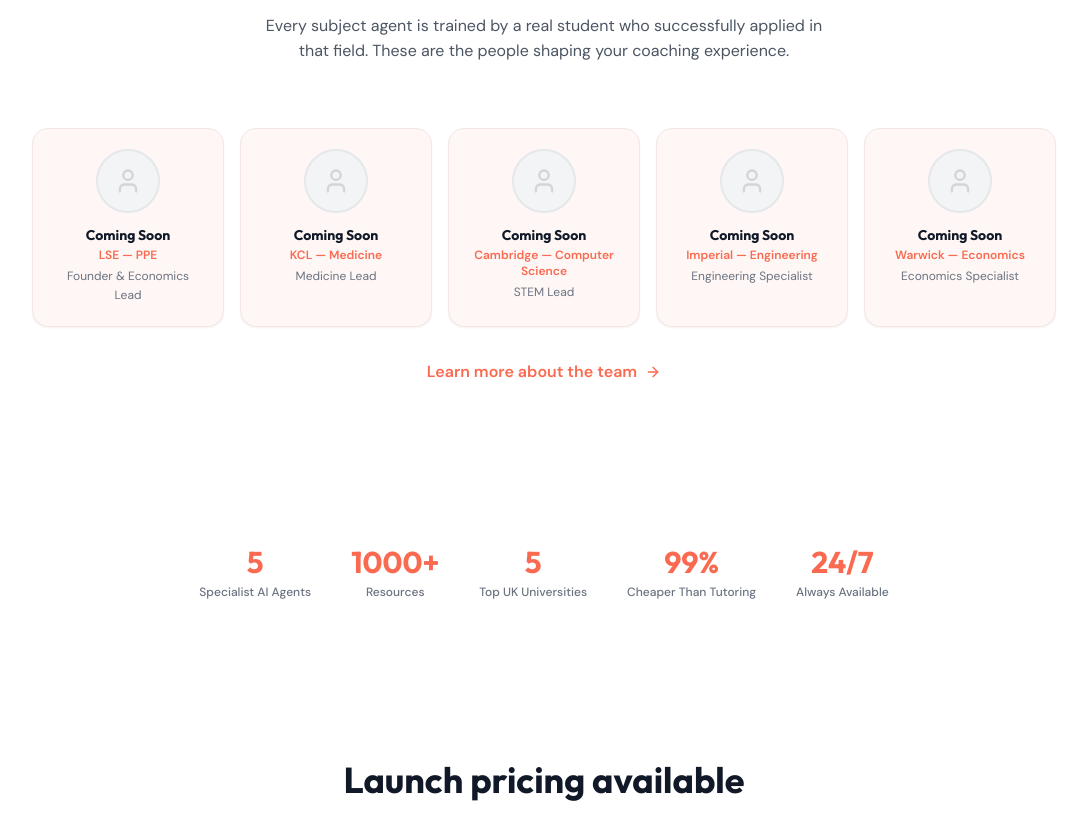
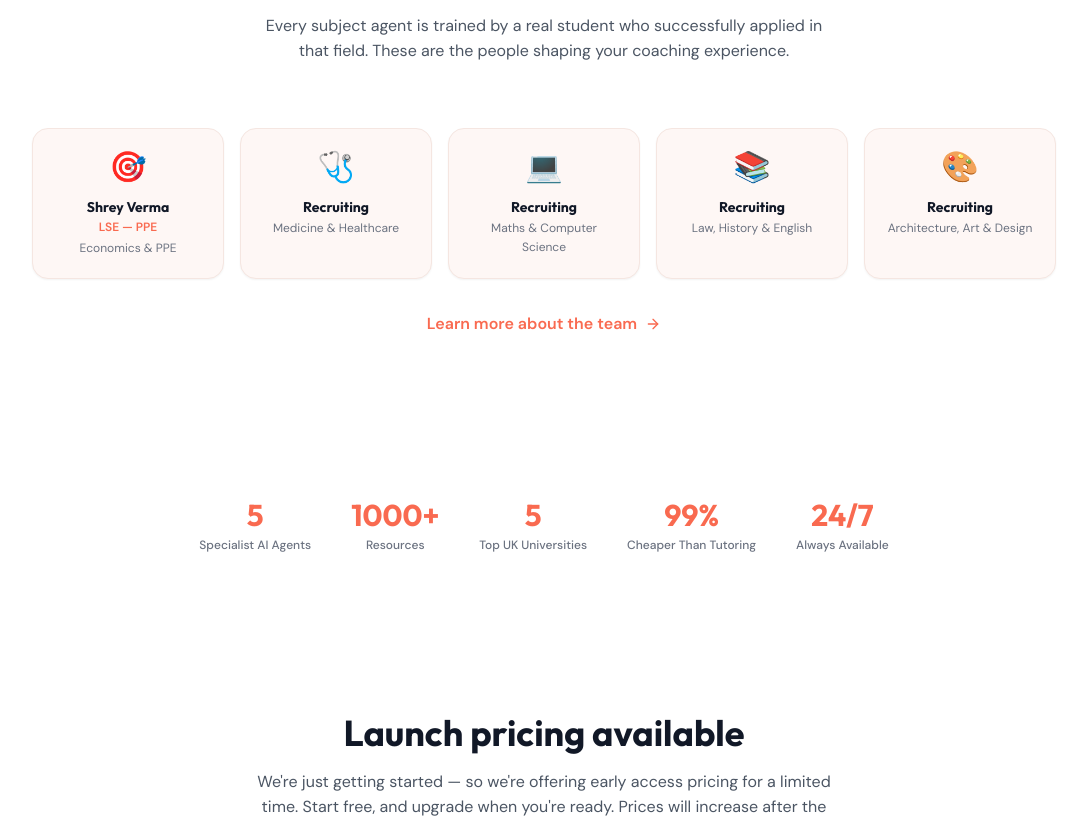
Before and after one commit to ShreyV13/myunioffer-frontend, a React (Vite) app: page / in a window 1280 px wide. Shown: the part 2885-3703 px from the top of the page, without its empty margins (96-1183 px from the left). Built offline with nearby package versions, Linux system fonts and the light colour scheme; no server answers.

Commit message:
Team section: Shrey confirmed with LSE PPE, others show as recruiting with subject icons, no placeholder photos on landing page

```diff
--- a/src/pages/Landing.jsx
+++ b/src/pages/Landing.jsx
@@ -25,11 +25,11 @@ export default function Landing() {
 
   // Placeholder team - replace names/descriptions when you have real people
   const team = [
-    { name: "Coming Soon", uni: "LSE", course: "PPE", role: "Founder & Economics Lead", desc: "Built the AI coaching system and leads the Economics & PPE application specialist." },
-    { name: "Coming Soon", uni: "KCL", course: "Medicine", role: "Medicine Lead", desc: "Trains the Medicine AI agent with real interview questions and PS insights from the KCL application process." },
-    { name: "Coming Soon", uni: "Cambridge", course: "Computer Science", role: "STEM Lead", desc: "Brings Cambridge CS application expertise to the STEM coaching agent." },
-    { name: "Coming Soon", uni: "Imperial", course: "Engineering", role: "Engineering Specialist", desc: "Adds Imperial Engineering application knowledge to the STEM agent." },
-    { name: "Coming Soon", uni: "Warwick", course: "Economics", role: "Economics Specialist", desc: "Strengthens the Economics agent with Warwick-specific application insights." },
+    { name: "Shrey Verma", role: "Founder", subject: "Economics & PPE", icon: "🎯", confirmed: true },
+    { name: "Recruiting", role: "Medicine Lead", subject: "Medicine & Healthcare", icon: "🩺", confirmed: false },
+    { name: "Recruiting", role: "STEM Lead", subject: "Maths & Computer Science", icon: "💻", confirmed: false },
+    { name: "Recruiting", role: "Humanities Lead", subject: "Law, History & English", icon: "📚", confirmed: false },
+    { name: "Recruiting", role: "Arts Lead", subject: "Architecture, Art & Design", icon: "🎨", confirmed: false },
   ];
 
   const faqs = [
@@ -51,7 +51,7 @@ export default function Landing() {
     },
     {
       q: "Who are the specialist coaches?",
-      a: "Our coaches are first-year students at top UK universities — LSE, KCL, Cambridge, Imperial, Warwick — who just went through the exact same application process. They train the AI and offer optional 1-on-1 sessions."
+      a: "Our founder is a PPE student at LSE who built the system. We're actively recruiting specialist coaches from top UK universities across Medicine, STEM, Humanities, and Arts — each one trains the AI for their subject area and offers optional 1-on-1 sessions."
     }
   ];
 
@@ -343,19 +343,18 @@ export default function Landing() {
             {team.map((member, i) => (
               <motion.div
                 key={i}
-                className="card card-hover p-5 text-center"
+                className={`card card-hover p-5 text-center ${member.confirmed ? 'border-coral-200' : ''}`}
                 initial={{ opacity: 0, y: 30 }}
                 whileInView={{ opacity: 1, y: 0 }}
                 viewport={{ once: true }}
                 transition={{ delay: i * 0.08 }}
               >
-                {/* Placeholder photo */}
-                <div className="w-16 h-16 bg-gray-100 rounded-full flex items-center justify-center mx-auto mb-3 border-2 border-gray-200">
-                  <User className="w-7 h-7 text-gray-300" />
-                </div>
+                <div className="text-3xl mb-3">{member.icon}</div>
                 <div className="font-display font-bold text-gray-900 text-sm mb-0.5">{member.name}</div>
-                <div className="text-coral-500 font-semibold text-xs mb-1">{member.uni} — {member.course}</div>
-                <div className="text-gray-500 text-xs leading-relaxed">{member.role}</div>
+                {member.confirmed && (
+                  <div className="text-coral-500 font-semibold text-xs mb-1">LSE — PPE</div>
+                )}
+                <div className="text-gray-500 text-xs leading-relaxed">{member.subject}</div>
               </motion.div>
             ))}
           </div>
```
